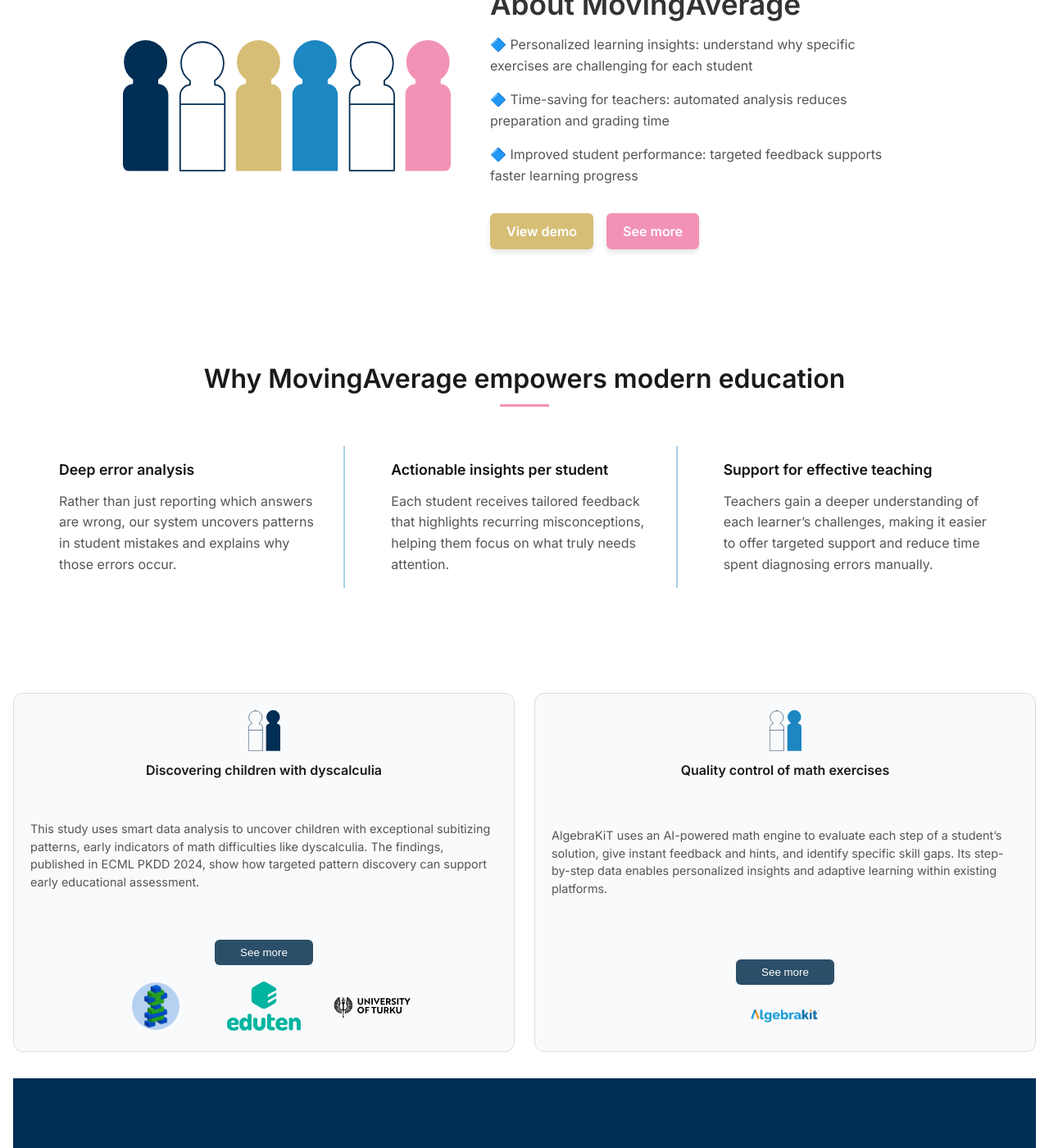
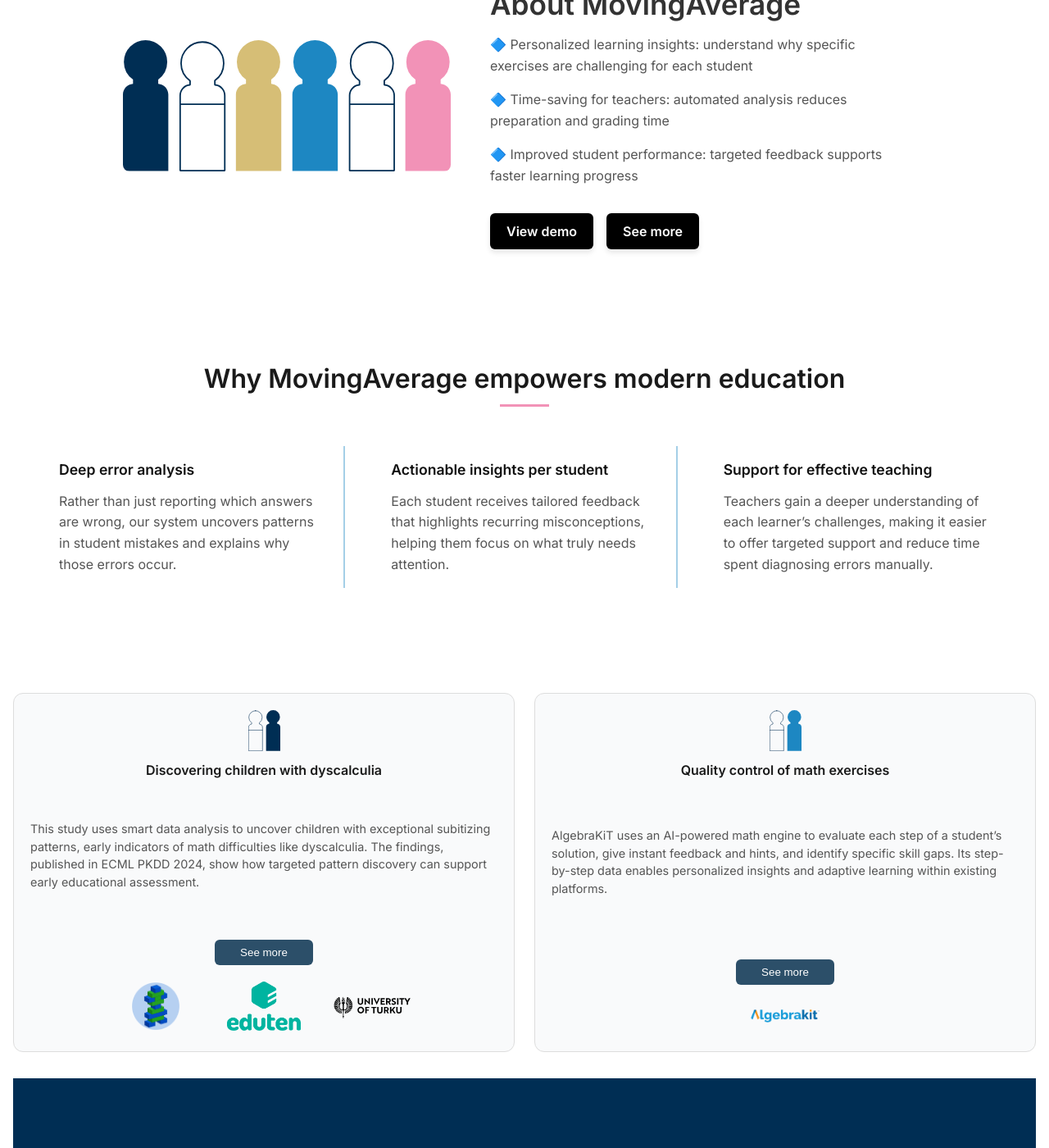
Before and after one commit to moving-average/moving-average.github.io, a Jekyll site: the page built from index.markdown, in a window 1280 px wide and 1400 px high, scrolled down 220 px. Shown: the whole window at 82% size. Built offline with Jekyll 4.4.1, drawn with Linux system fonts in a browser that asks for light colours.

Commit message:
update style.css

```diff
--- a/assets/style.css
+++ b/assets/style.css
@@ -14,7 +14,6 @@ body {
   display: flex;
   flex-direction: column;
   overflow-x: hidden;
-  position: relative;
 }
 
 .header {
@@ -272,7 +271,7 @@ footer a:hover {
 }
 
 .hero-btn.left {
-  background-color: #d6be76;
+  background-color: black;
 }
 
 .hero-btn.left:hover {
@@ -281,7 +280,7 @@ footer a:hover {
 }
 
 .hero-btn.right {
-  background-color: #f292b7;
+  background-color: black;
 }
 
 .hero-btn.right:hover {
@@ -644,7 +643,7 @@ nav a.active:hover {
   width: 100%;
   height: 100%;
   background-color: rgba(0, 0, 0, 0.25);
-  z-index: 1000;
+  z-index: 2000;
   opacity: 1;
   transition: opacity 0.3s ease;
 }
```
